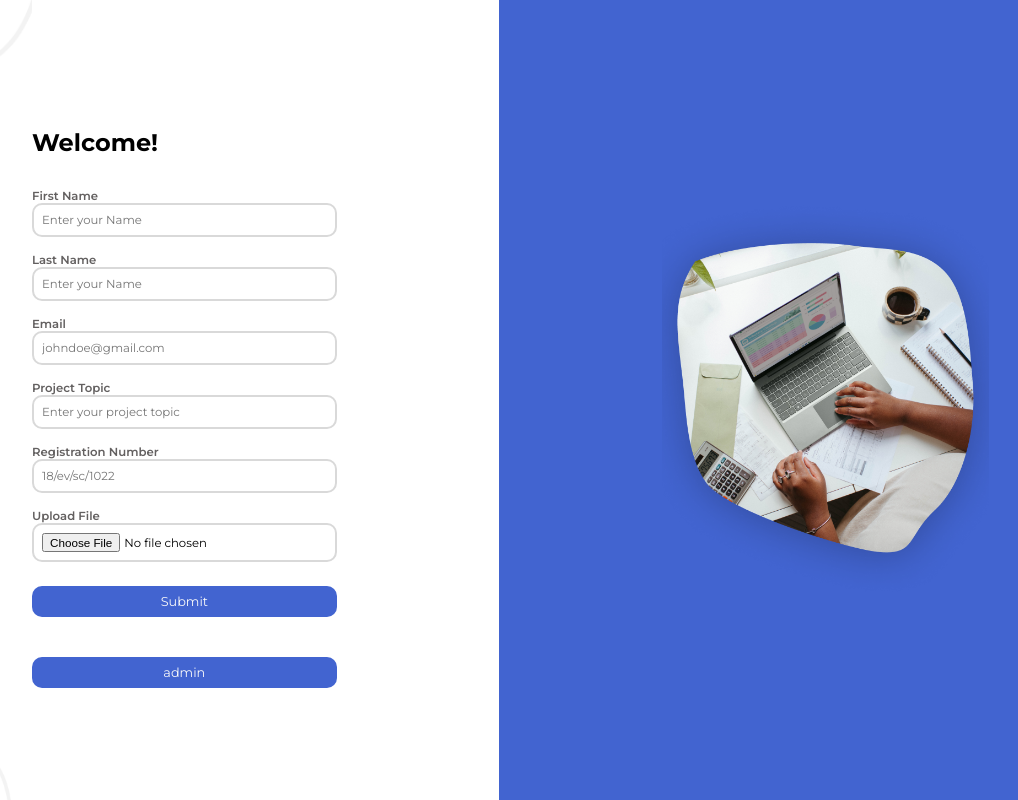
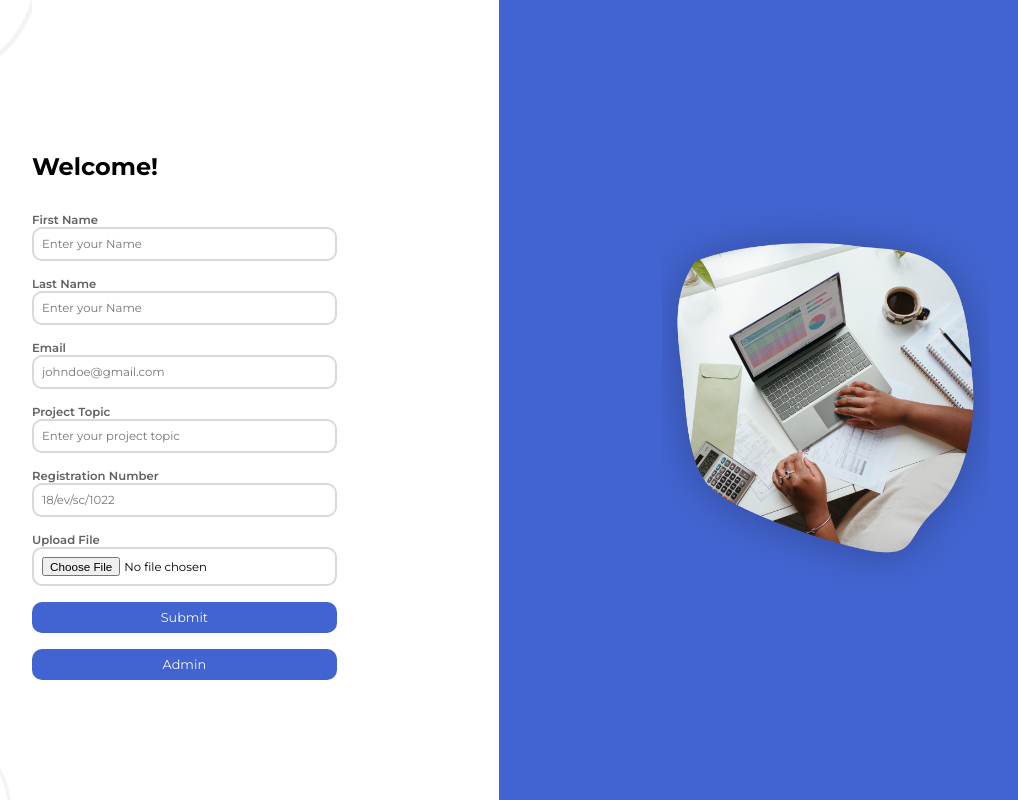
Before and after one commit to edahmitchel/student-portal, a React (Vite) app: page / in a window 1280 px wide. Shown: the whole page, without its empty margins (128-1146 px from the left). Built offline with nearby package versions, Linux system fonts and the light colour scheme.

Commit message:
Changed style for Admin buttons

```diff
--- a/src/App.css
+++ b/src/App.css
@@ -51,6 +51,7 @@ img {
   padding: 0.5rem 2rem;
   text-align: center;
   font-size: 0.8rem;
+  /* margin-bottom: 0rem; */
 }
 
 .container {
@@ -146,9 +147,9 @@ p {
 }
 
 .form__btn {
-  margin-bottom: 1rem;
+  /* margin-bottom: 1rem; */
   color: var(--white-color);
-  margin-top: 1.5rem;
+  margin-top: 1rem;
 }
 
 .form__btn-2 {
--- a/src/components/submitFormLeft.jsx
+++ b/src/components/submitFormLeft.jsx
@@ -145,8 +145,8 @@ export const SubmitFormLeft = () => {
         <button type="submit" className="btn form__btn">
           Submit
         </button>
-        <button className="btn form__btn" onClick={admin}>
-          admin
+        <button className="btn form__btn admin__btn" onClick={admin}>
+          Admin
         </button>
       </form>
 
```
